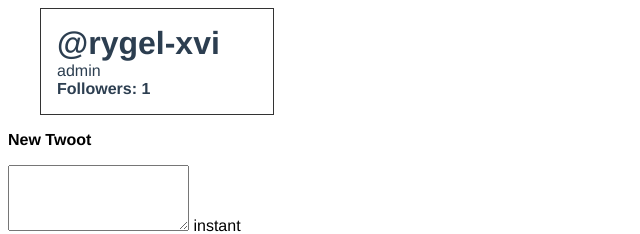
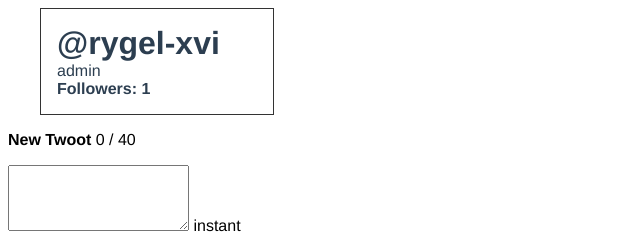
Before and after one commit to katratzi/vue3-earthsquare, a Vue app: page / in a window 1280 px wide. Shown: the top 234 px of the page, without its empty margins (0-640 px from the left). Built offline with nearby package versions, Linux system fonts and the light colour scheme.

Commit message:
dynamic class based on computed property

```diff
--- a/src/components/UserProfile.vue
+++ b/src/components/UserProfile.vue
@@ -5,9 +5,13 @@
     <strong>Followers: {{ followers }}</strong>
   </div>
   <div>
-    <form @submit.prevent="createNewTwoot">
+    <form
+      @submit.prevent="createNewTwoot"
+      :class="{ 'too-long': charCount > 40 }"
+    >
       <p>
         <label for="newTwoot"><strong>New Twoot</strong></label>
+        {{ charCount }} / 40
       </p>
       <textarea rows="4" id="newTwoot" v-model="newTwootContent" />
       {{ newTwootContent }} {{ selectedTwootType }}
@@ -41,7 +45,14 @@ import TwootItem from "./TwootItem.vue";
 
 export default {
   name: "UserProfile",
-
+  computed: {
+    charCount() {
+      return this.newTwootContent.length;
+    },
+    fullname() {
+      return `${this.user.firstname} ${this.user.lastname}`;
+    },
+  },
   data() {
     return {
       newTwootContent: "",
@@ -77,11 +88,6 @@ export default {
         console.log(`${this.user.username} has lost a follower`);
       }
       // else say you lost one
-    },
-  },
-  computed: {
-    fullname() {
-      return `${this.user.firstname} ${this.user.lastname}`;
     },
   },
   methods: {
@@ -126,4 +132,8 @@ export default {
 .user h1 {
   margin: 0;
 }
+
+.too-long {
+  background-color: red;
+}
 </style>
```
